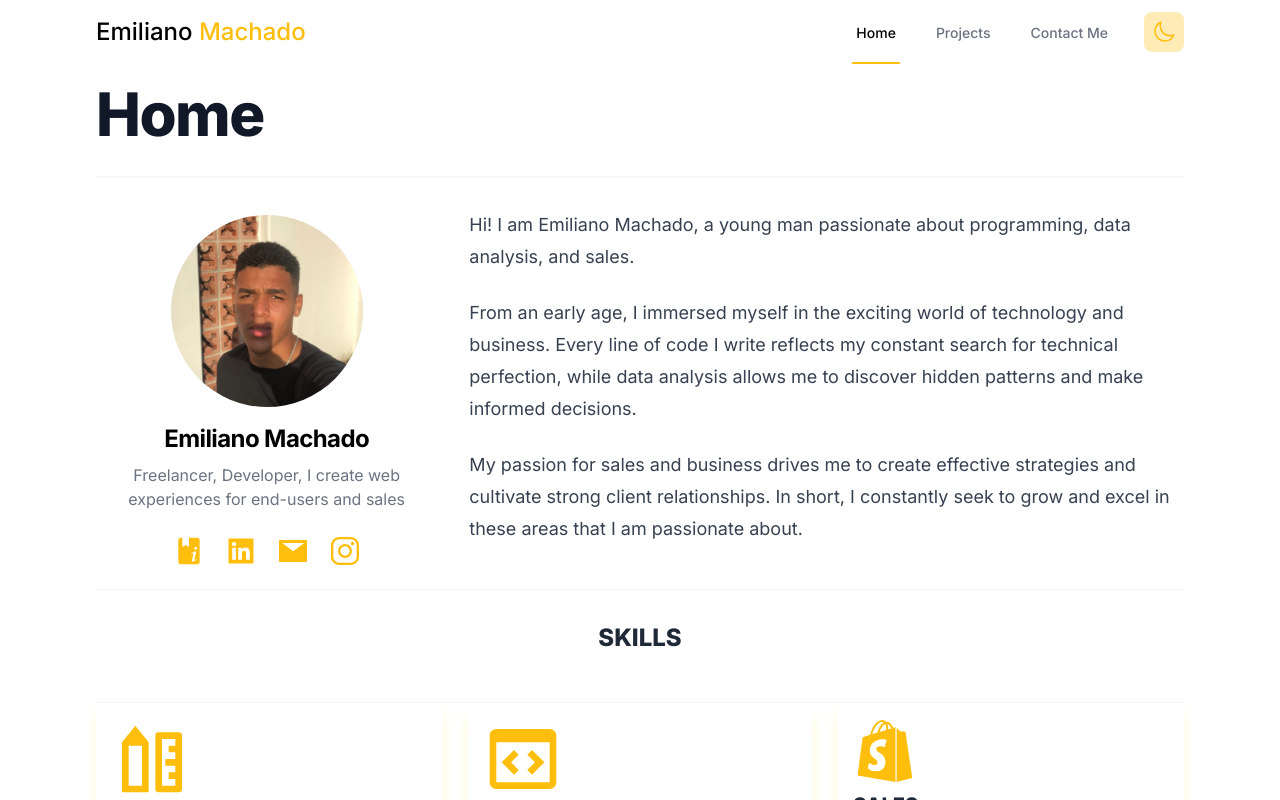
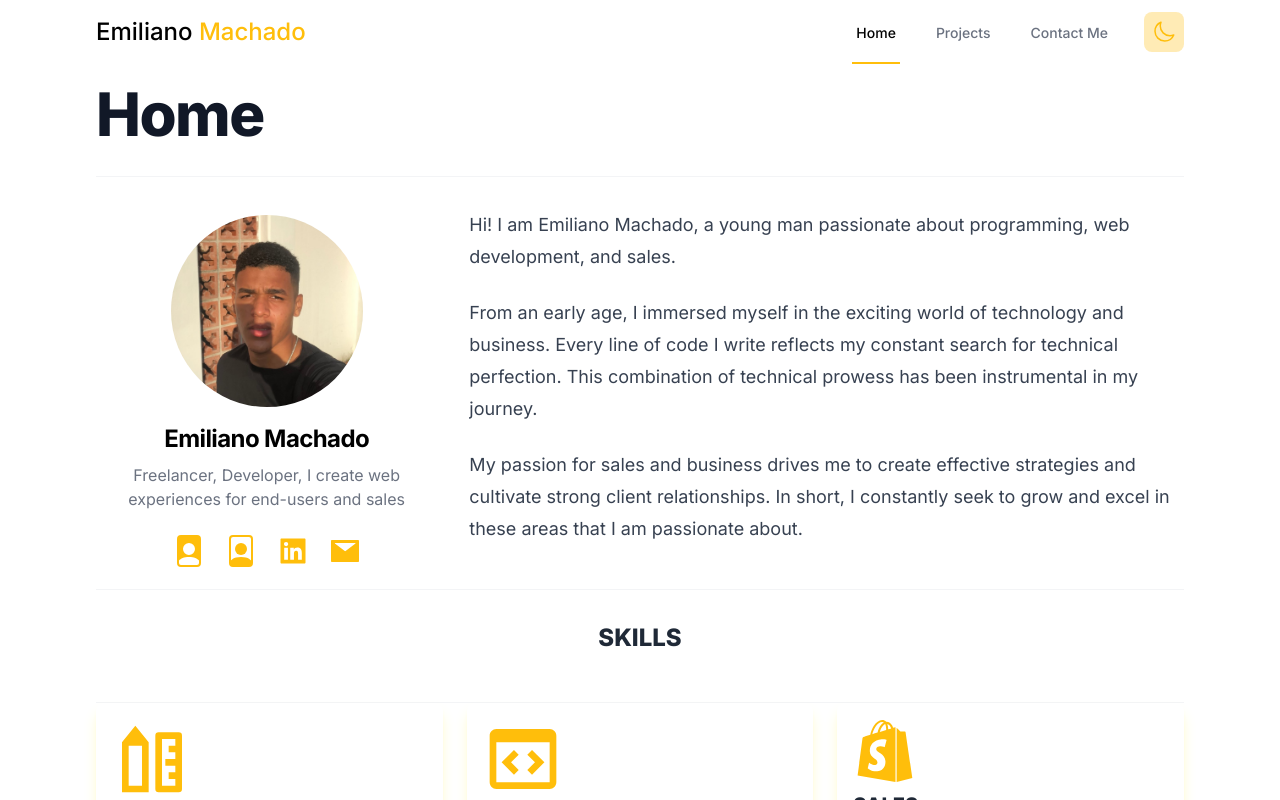
Before and after one commit to Italicxs/EM, a Next.js app: page / in a window 1280 px wide. Shown: the top 800 px of the page. Built offline with nearby package versions, Linux system fonts and the light colour scheme.

Commit message:
first commit

```diff
--- a/app/page.tsx
+++ b/app/page.tsx
@@ -20,13 +20,23 @@ export default function Home() {
           </p>
 
           <div className="flex space-x-5 pt-6">
-          <a href='https://drive.google.com/file/d/1pwXHpRZqS5xMJMDLixH_-DO0oB3tUZdJ/view?usp=sharing' target="_blank" rel="noopener noreferrer">
+          <a href='https://drive.google.com/file/d/1RJv_-11c1LadzjsV_Lp_cxHWKsT9tAv7/view?usp=drive_link' target="_blank" rel="noopener noreferrer" title="CV EN">
           <svg
-          viewBox="0 0 24 24"
           fill="currentColor"
+          viewBox="0 0 16 16"
           className='w-8 h-8 text-[#ffbe0b] hover:text-[#ffbe0b]'
           >
-      <path d="M18 2h-6v7L9.5 7.5 7 9V2H6c-1.1 0-2 .9-2 2v16c0 1.1.9 2 2 2h12c1.1 0 2-.9 2-2V4a2 2 0 00-2-2m-.32 16.41c-.11.09-1.21.84-1.63 1.09-.42.29-2.05 1.22-1.79-.58.63-3.64 1.85-5.8.39-4.86-.38.23-.6.37-.74.44-.13.11-.12.1-.23-.09s-.15-.18-.01-.28c0 0 2.23-1.79 3.05-1.85.78-.07.59.89.52 1.33-.46 1.85-1.3 4.54-1.17 4.93.11.39.93-.23 1.37-.54 0 0 .06-.07.17.05.11.17.22.25.07.36m-.71-7.35c-.57 0-1.03-.46-1.03-1.03 0-.57.46-1.03 1.03-1.03.57 0 1.03.46 1.03 1.03 0 .57-.46 1.03-1.03 1.03z" />
+          <path d="M12 0H4a2 2 0 00-2 2v12a2 2 0 002 2h8a2 2 0 002-2V2a2 2 0 00-2-2zm-1 7a3 3 0 11-6 0 3 3 0 016 0zm-3 4c2.623 0 4.146.826 5 1.755V14a1 1 0 01-1 1H4a1 1 0 01-1-1v-1.245C3.854 11.825 5.377 11 8 11z" />
+        </svg>
+          </a>
+          <a href='https://drive.google.com/file/d/1bg9k_lWffrPsFn14Q5BGrntto3XLXw9C/view?usp=drive_link' target="_blank" rel="noopener noreferrer" title="CV ES">
+          <svg
+            fill="currentColor"
+            viewBox="0 0 16 16"
+            className='w-8 h-8 text-[#ffbe0b] hover:text-[#ffbe0b]'
+              >
+            <path d="M12 1a1 1 0 011 1v10.755S12 11 8 11s-5 1.755-5 1.755V2a1 1 0 011-1h8zM4 0a2 2 0 00-2 2v12a2 2 0 002 2h8a2 2 0 002-2V2a2 2 0 00-2-2H4z" />
+            <path d="M8 10a3 3 0 100-6 3 3 0 000 6z" />
           </svg>
           </a>
           <a href="https://www.linkedin.com/in/emiliano-machado-9b3aaa203" target="_blank">
@@ -47,24 +57,16 @@ export default function Home() {
             <path d="M928 160H96c-17.7 0-32 14.3-32 32v640c0 17.7 14.3 32 32 32h832c17.7 0 32-14.3 32-32V192c0-17.7-14.3-32-32-32zm-80.8 108.9L531.7 514.4c-7.8 6.1-18.7 6.1-26.5 0L189.6 268.9A7.2 7.2 0 01194 256h648.8a7.2 7.2 0 014.4 12.9z" />
           </svg>
           </a>
-          <svg
-        viewBox="0 0 512 512"
-        fill="currentColor"
-        className='w-8 h-8 text-[#ffbe0b] hover:text-[#ffbe0b]'
-        >
-        <path d="M349.33 69.33a93.62 93.62 0 0193.34 93.34v186.66a93.62 93.62 0 01-93.34 93.34H162.67a93.62 93.62 0 01-93.34-93.34V162.67a93.62 93.62 0 0193.34-93.34h186.66m0-37.33H162.67C90.8 32 32 90.8 32 162.67v186.66C32 421.2 90.8 480 162.67 480h186.66C421.2 480 480 421.2 480 349.33V162.67C480 90.8 421.2 32 349.33 32z" />
-        <path d="M377.33 162.67a28 28 0 1128-28 27.94 27.94 0 01-28 28zM256 181.33A74.67 74.67 0 11181.33 256 74.75 74.75 0 01256 181.33m0-37.33a112 112 0 10112 112 112 112 0 00-112-112z" />
-    </svg>
         </div>
 
 
         </div>
         <div className="prose max-w-none prose-lg pt-8 pb-7 dark:prose-invert xl:col-span-2">
           <p>
-            Hi! I am Emiliano Machado, a young man passionate about programming, data analysis, and sales.
+            Hi! I am Emiliano Machado, a young man passionate about programming, web development, and sales.
           </p>
           <p>
-            From an early age, I immersed myself in the exciting world of technology and business. Every line of code I write reflects my constant search for technical perfection, while data analysis allows me to discover hidden patterns and make informed decisions.
+            From an early age, I immersed myself in the exciting world of technology and business. Every line of code I write reflects my constant search for technical perfection. This combination of technical prowess has been instrumental in my journey.
           </p>
           <p>
             My passion for sales and business drives me to create effective strategies and cultivate strong client relationships. In short, I constantly seek to grow and excel in these areas that I am passionate about.
```
